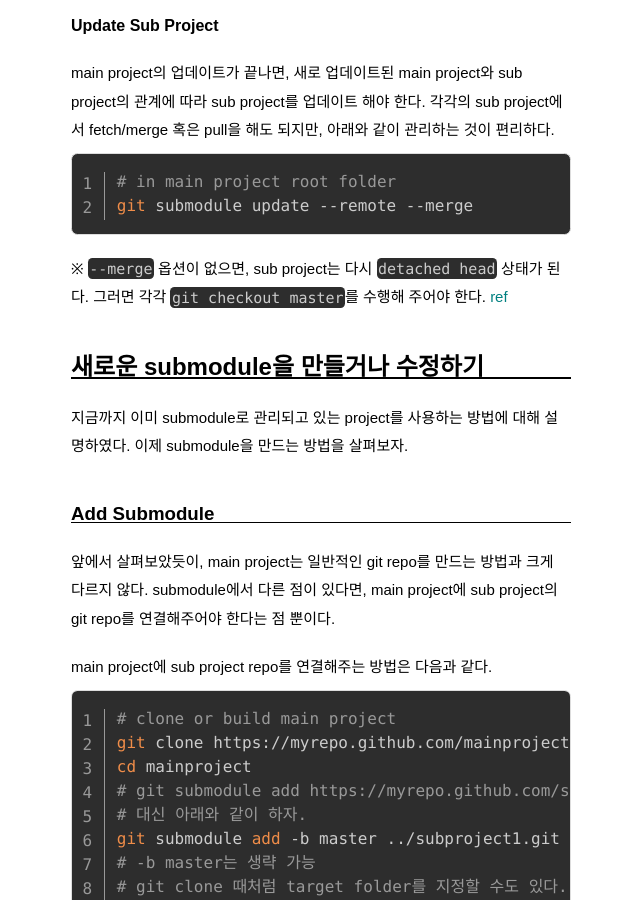
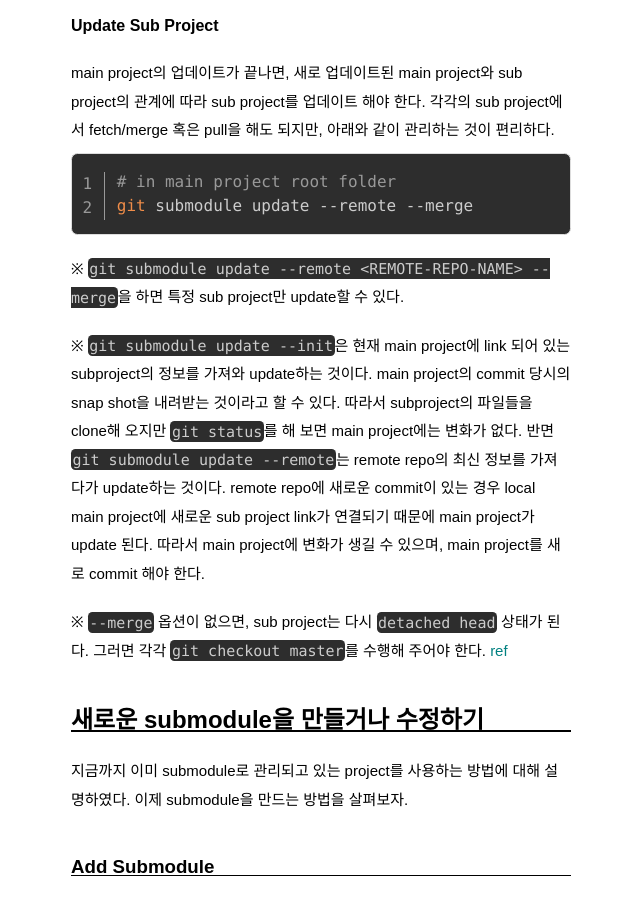
Before and after one commit to pinedance/blog, a Jekyll site: the page built from _posts/2019/01-06/2019-05-28-Git-Submodule.md, in a window 1280 px wide and 900 px high, scrolled down 4256 px. Shown: the whole window, without its empty margins (319-959 px from the left). Built offline with Jekyll 4.4.1, drawn with Linux system fonts in a browser that asks for light colours; some web fonts are replaced; comment, search, counter and statistics services are not loaded.

Commit message:
Update 2019-05-28-Git-Submodule.md

````diff
--- a/_posts/2019/01-06/2019-05-28-Git-Submodule.md
+++ b/_posts/2019/01-06/2019-05-28-Git-Submodule.md
@@ -117,7 +117,12 @@ main project의 업데이트가 끝나면, 새로 업데이트된 main project
 git submodule update --remote --merge
 ```
 
+※ `git submodule update --remote <REMOTE-REPO-NAME> --merge`을 하면 특정 sub project만 update할 수 있다.
+
+※ `git submodule update --init`은 현재 main project에 link 되어 있는 subproject의 정보를 가져와 update하는 것이다. main project의 commit 당시의 snap shot을 내려받는 것이라고 할 수 있다. 따라서 subproject의 파일들을 clone해 오지만 `git status`를 해 보면 main project에는 변화가 없다. 반면 `git submodule update --remote`는 remote repo의 최신 정보를 가져다가 update하는 것이다. remote repo에 새로운 commit이 있는 경우 local main project에 새로운 sub project link가 연결되기 때문에 main project가 update 된다. 따라서 main project에 변화가 생길 수 있으며, main project를 새로 commit 해야 한다.
+
 ※ `--merge` 옵션이 없으면, sub project는 다시 `detached head` 상태가 된다. 그러면 각각 `git checkout master`를 수행해 주어야 한다. [ref](https://stackoverflow.com/a/55570998)
+
 
 
 ## 새로운 submodule을 만들거나 수정하기
````
